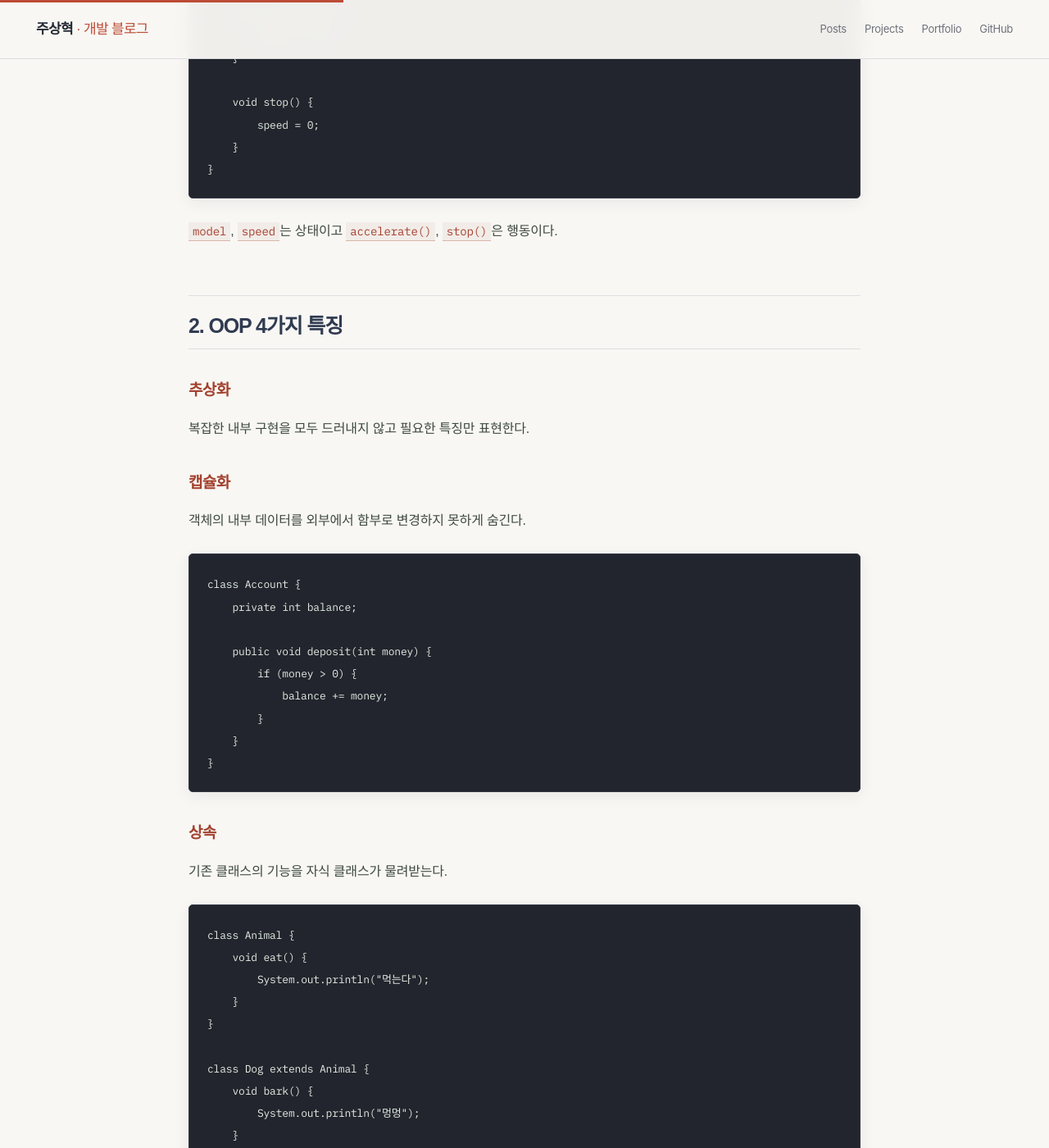
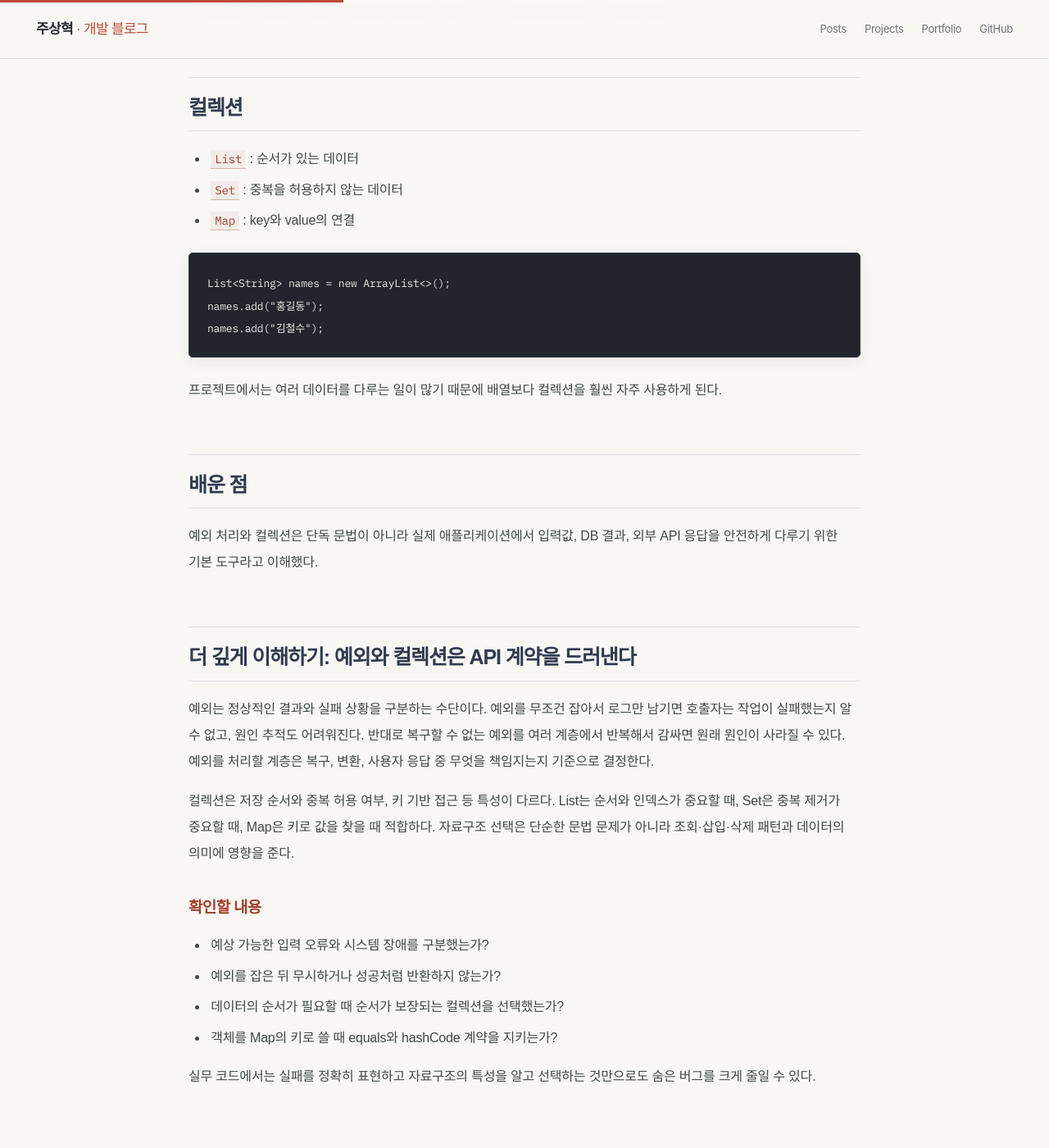
Before and after one commit to zuzusnasna/zuzusnasna.github.io, a Jekyll site: the page built from _posts/2026-10-05-java-exception-collection.md, in a window 1280 px wide and 1400 px high, scrolled down 902 px. Shown: the whole window at 82% size. Built offline with Jekyll 4.4.1, drawn with Linux system fonts in a browser that asks for light colours; some web fonts are replaced; some of the changed text lies outside the part shown.

Commit message:
복구: 기존 Java 예외 컬렉션 문서 원상 복구

````diff
--- a/_posts/2026-10-05-java-exception-collection.md
+++ b/_posts/2026-10-05-java-exception-collection.md
@@ -1,126 +1,53 @@
 ---
 layout: post
-title: "객체지향 기본 — 객체, OOP 4가지 특징, 오버로딩과 오버라이딩"
-date: 2026-10-30 11:20:00 +0900
-categories: [Spring]
-tags: [Java, OOP]
+title: "Java 예외 처리와 컬렉션을 사용하면서 배운 점"
+date: 2026-10-05 09:00:00 +0900
+categories: [학습]
+tags: [Java]
 ---
 
-오늘은 객체지향 프로그래밍의 기본 개념과 Java에서 자주 헷갈리는 오버로딩, 오버라이딩을 같이 정리했다.
+## 예외 처리
 
-## 1. 객체(Object)
-
-객체는 상태와 행동을 하나의 단위로 묶어서 표현한 것이다.
+예외 처리는 프로그램 실행 중 발생할 수 있는 문제를 정상적인 흐름과 분리해서 다루는 방법이다.
 
 ```java
-class Car {
-    String model;
-    int speed;
-
-    void accelerate() {
-        speed += 10;
-    }
-
-    void stop() {
-        speed = 0;
-    }
+try {
+    int result = 10 / value;
+} catch (ArithmeticException e) {
+    System.out.println("0으로 나눌 수 없습니다.");
 }
 ```
 
-`model`, `speed`는 상태이고 `accelerate()`, `stop()`은 행동이다.
+무조건 예외를 숨기는 것보다 어떤 상황이 잘못됐는지 알 수 있도록 처리하는 것이 중요했다.
 
-## 2. OOP 4가지 특징
+## 컬렉션
 
-### 추상화
-
-복잡한 내부 구현을 모두 드러내지 않고 필요한 특징만 표현한다.
-
-### 캡슐화
-
-객체의 내부 데이터를 외부에서 함부로 변경하지 못하게 숨긴다.
+- `List` : 순서가 있는 데이터
+- `Set` : 중복을 허용하지 않는 데이터
+- `Map` : key와 value의 연결
 
 ```java
-class Account {
-    private int balance;
-
-    public void deposit(int money) {
-        if (money > 0) {
-            balance += money;
-        }
-    }
-}
+List<String> names = new ArrayList<>();
+names.add("홍길동");
+names.add("김철수");
 ```
 
-### 상속
+프로젝트에서는 여러 데이터를 다루는 일이 많기 때문에 배열보다 컬렉션을 훨씬 자주 사용하게 된다.
 
-기존 클래스의 기능을 자식 클래스가 물려받는다.
+## 배운 점
 
-```java
-class Animal {
-    void eat() {
-        System.out.println("먹는다");
-    }
-}
+예외 처리와 컬렉션은 단독 문법이 아니라 실제 애플리케이션에서 입력값, DB 결과, 외부 API 응답을 안전하게 다루기 위한 기본 도구라고 이해했다.
 
-class Dog extends Animal {
-    void bark() {
-        System.out.println("멍멍");
-    }
-}
-```
+## 더 깊게 이해하기: 예외와 컬렉션은 API 계약을 드러낸다
 
-### 다형성
+예외는 정상적인 결과와 실패 상황을 구분하는 수단이다. 예외를 무조건 잡아서 로그만 남기면 호출자는 작업이 실패했는지 알 수 없고, 원인 추적도 어려워진다. 반대로 복구할 수 없는 예외를 여러 계층에서 반복해서 감싸면 원래 원인이 사라질 수 있다. 예외를 처리할 계층은 복구, 변환, 사용자 응답 중 무엇을 책임지는지 기준으로 결정한다.
 
-하나의 부모 타입으로 여러 자식 객체를 사용할 수 있다.
+컬렉션은 저장 순서와 중복 허용 여부, 키 기반 접근 등 특성이 다르다. List는 순서와 인덱스가 중요할 때, Set은 중복 제거가 중요할 때, Map은 키로 값을 찾을 때 적합하다. 자료구조 선택은 단순한 문법 문제가 아니라 조회·삽입·삭제 패턴과 데이터의 의미에 영향을 준다.
 
-```java
-Animal animal = new Dog();
-animal.eat();
-```
+### 확인할 내용
+- 예상 가능한 입력 오류와 시스템 장애를 구분했는가?
+- 예외를 잡은 뒤 무시하거나 성공처럼 반환하지 않는가?
+- 데이터의 순서가 필요할 때 순서가 보장되는 컬렉션을 선택했는가?
+- 객체를 Map의 키로 쓸 때 equals와 hashCode 계약을 지키는가?
 
-## 3. 오버로딩과 오버라이딩
-
-오버로딩은 같은 이름의 메서드를 매개변수만 다르게 여러 개 정의하는 것이다.
-
-```java
-class Calculator {
-    int add(int a, int b) {
-        return a + b;
-    }
-
-    int add(int a, int b, int c) {
-        return a + b + c;
-    }
-}
-```
-
-오버라이딩은 부모 클래스의 메서드를 자식 클래스에서 재정의하는 것이다.
-
-```java
-class Animal {
-    void sound() {
-        System.out.println("동물 소리");
-    }
-}
-
-class Dog extends Animal {
-    @Override
-    void sound() {
-        System.out.println("멍멍");
-    }
-}
-```
-
-차이는 간단하게 정리할 수 있다.
-
-```text
-오버로딩
-→ 같은 클래스
-→ 같은 메서드 이름
-→ 매개변수 다름
-
-오버라이딩
-→ 부모-자식 관계
-→ 같은 메서드 시그니처
-→ 자식이 부모 메서드를 재정의
-```
+실무 코드에서는 실패를 정확히 표현하고 자료구조의 특성을 알고 선택하는 것만으로도 숨은 버그를 크게 줄일 수 있다.
````
